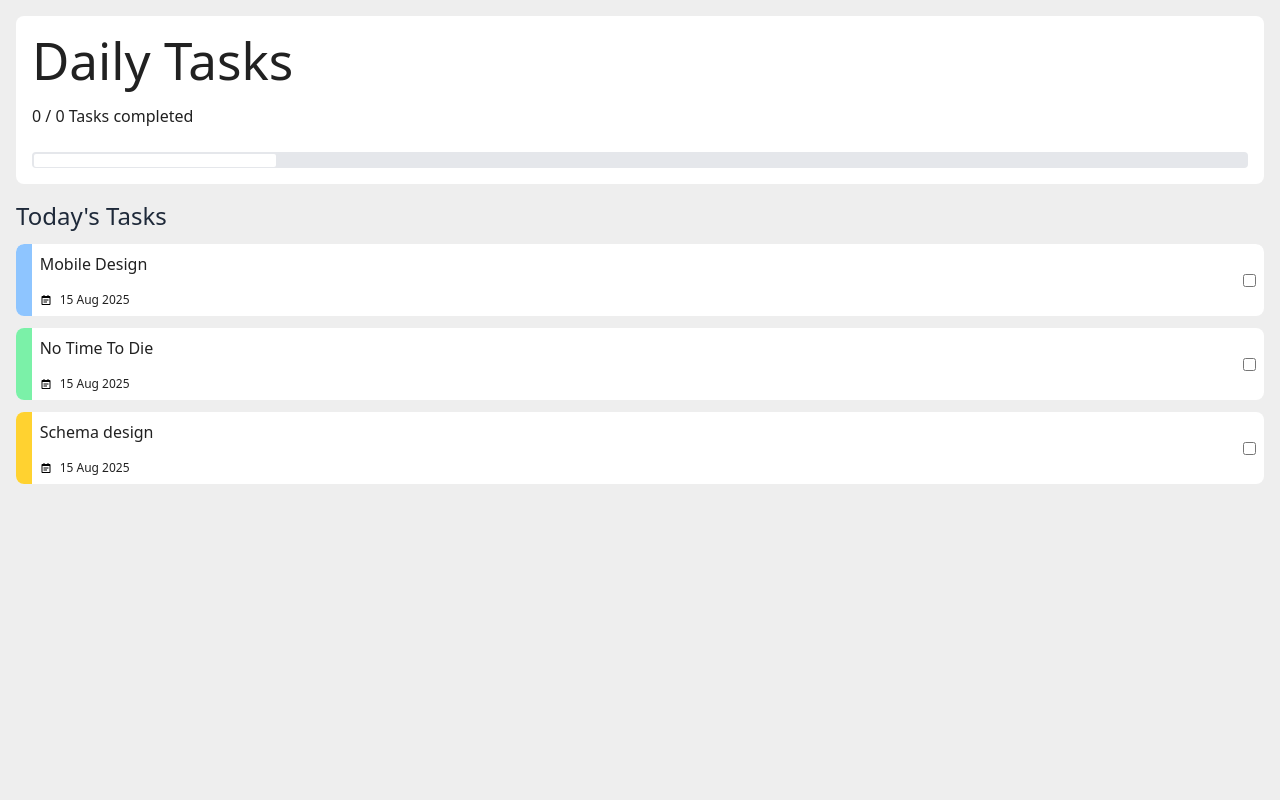
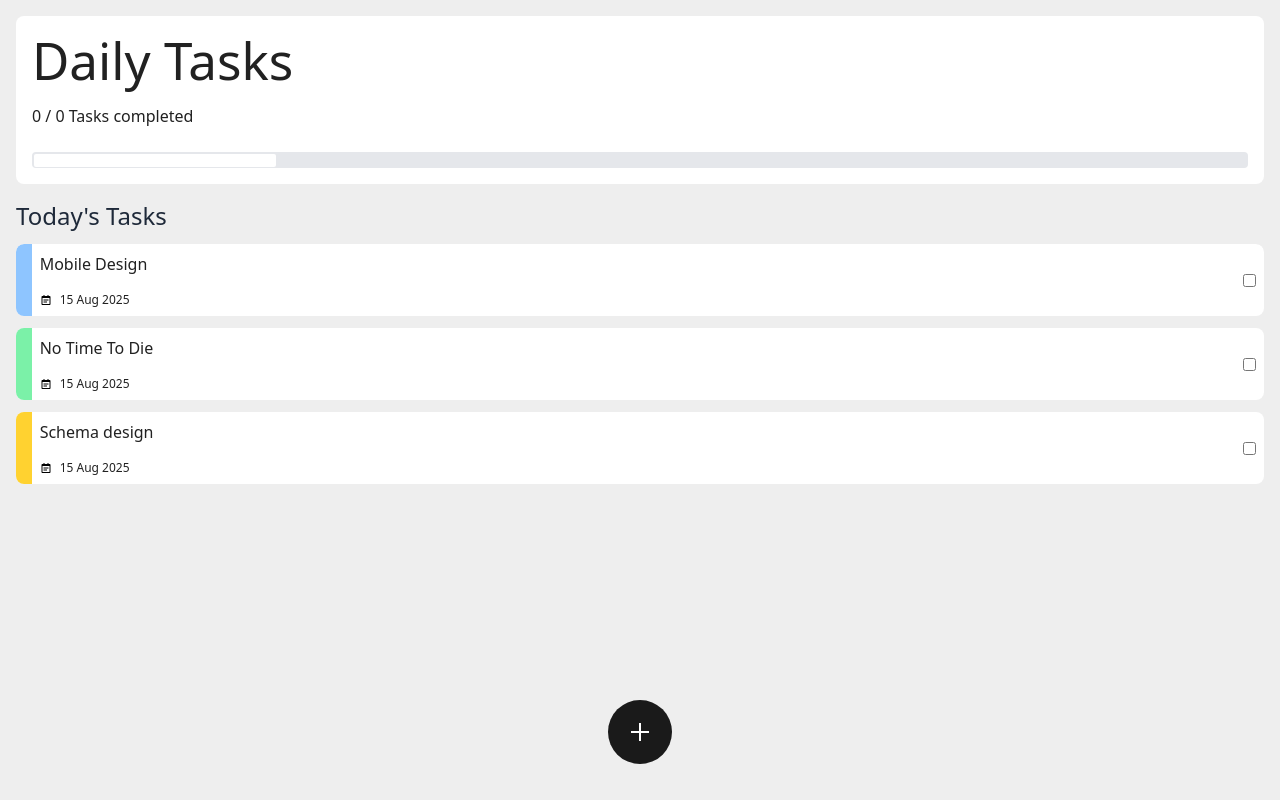
Before and after one commit to Prateek1789/Todo-App, a React (Vite) app: page / in a window 1280 px wide. Built offline with nearby package versions, Linux system fonts and the light colour scheme.

Commit message:
Imported App context provider

```diff
--- a/src/App.jsx
+++ b/src/App.jsx
@@ -1,16 +1,19 @@
 import './App.css'
+import { AppProvider } from './context/todoContext'
 
 import Header from './components/Header'
 import TaskArea from './components/TaskArea'
+import AddButton from './components/AddButton'
 import TodoForm from './components/TodoForm'
 
 function App() {
   return (
-    <>
+    <AppProvider>
       <Header />
       <TaskArea />
+      <AddButton />
       <TodoForm />
-    </>
+    </AppProvider>
   )
 }
 
```
